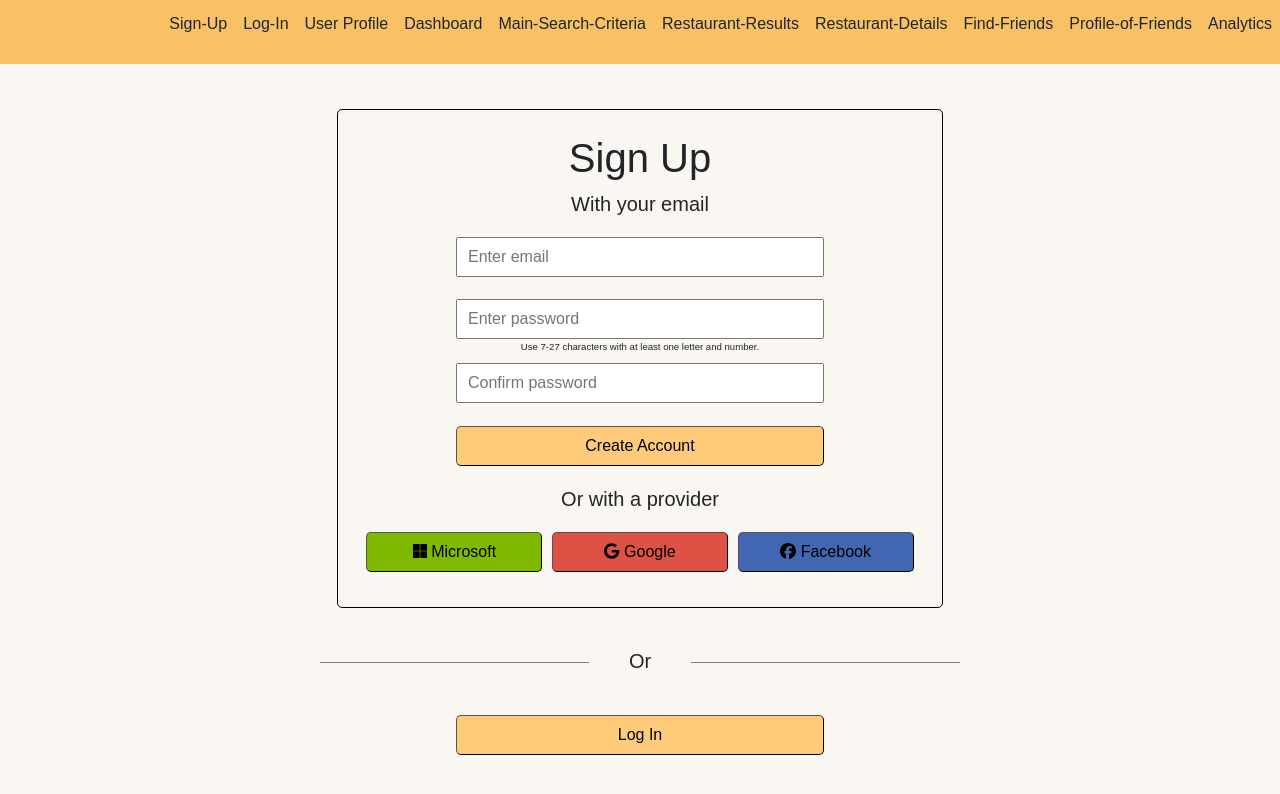
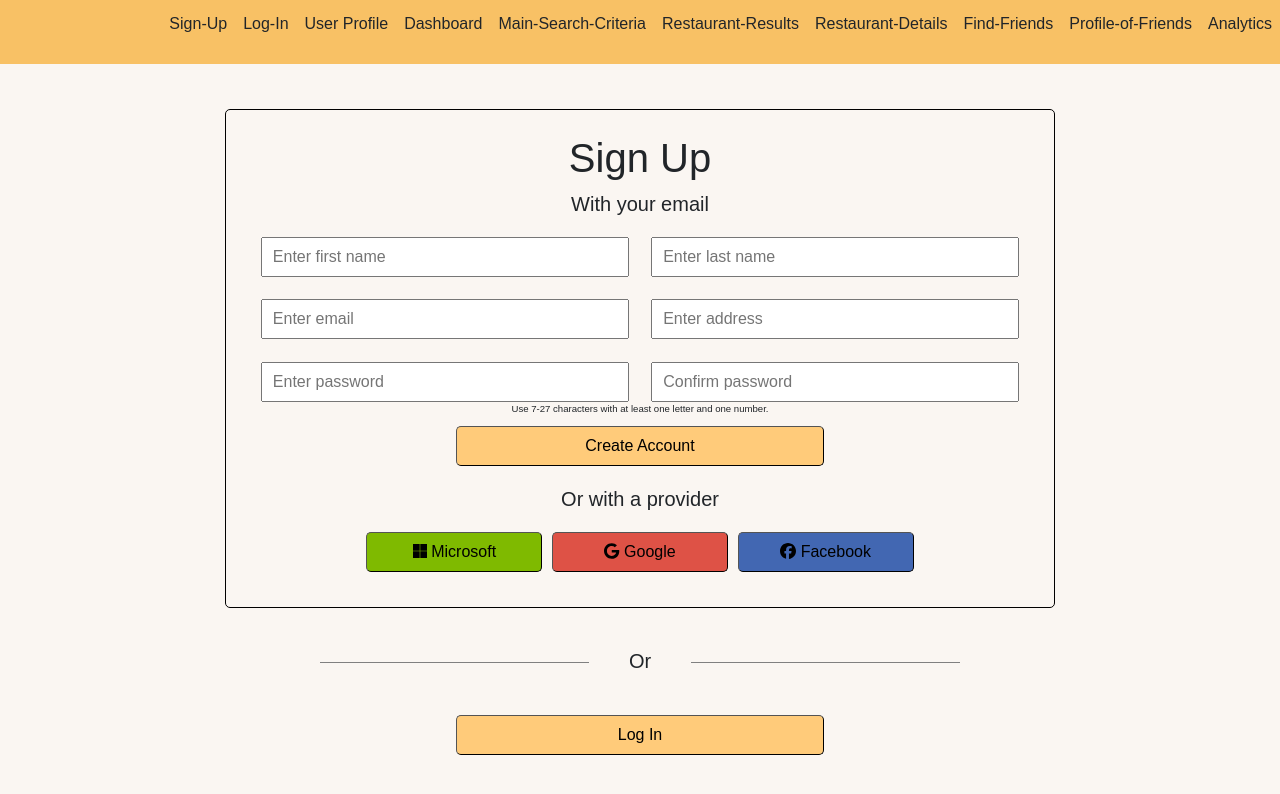
Before and after one commit to jinhohl2/Novus-J-Mate-Restaurant, a React (Create React App) app: page /sign-up in a window 1280 px wide. Shown: the top 794 px of the page. Built offline with nearby package versions, Linux system fonts and the light colour scheme; no server answers.

Commit message:
Change sign-up login formating

```diff
--- a/src/Front-End/pages/01_log_in.tsx
+++ b/src/Front-End/pages/01_log_in.tsx
@@ -92,7 +92,7 @@ function LogInView() {
                             <form onSubmit={tryLogIn}>
                                 <input type="text" name="email" onChange={handleInputChange}
                                     value={email} placeholder="Enter email" />
-                                <input type="text" name="password" onChange={handleInputChange}
+                                <input type="password" name="password" onChange={handleInputChange}
                                     value={password} placeholder="Enter password" />
                                 <input type="submit" value="Log In" id="log-in-submit" />
                             </form>
--- a/src/Front-End/pages/02_sign_up.tsx
+++ b/src/Front-End/pages/02_sign_up.tsx
@@ -9,30 +9,52 @@ import {
 } from '@fortawesome/free-brands-svg-icons';
 import { Link, useNavigate } from 'react-router-dom';
 
-import { AuthProvider, useAuth } from './AuthContext'
-import axios, {} from 'axios'
+import { AuthProvider, useAuth } from './AuthContext';
+import axios, { AxiosResponse, AxiosError } from 'axios';
 import { FirebaseError } from 'firebase/app';
 //const axios = require('axios');
 
 function SignUpView() {
     const [email, setEmail] = useState<string>("");
+    const [address, setAddress] = useState<string>("");
+    const [firstName, setFirstName] = useState<string>("");
+    const [lastName, setLastName] = useState<string>("");
     const [password, setPassword] = useState<string>("");
     const [confirmPassword, setConfirmPassword] = useState<string>("");
     const [error, setError] = useState<String>("");
     const [loading, setLoading] = useState<boolean>(false);
-    const { signUp } = useAuth()
-    const navigate = useNavigate()
+    const { signUp } = useAuth();
+    const navigate = useNavigate();
 
     function handleInputChange(event: React.ChangeEvent<HTMLInputElement>): void {
         const name = event.target.name;
         const value = event.target.value;
 
-        if (name === "email") {
-            setEmail(value);
-        } else if (name === "password") {
-            setPassword(value);
-        } else if (name === "confirm-password") {
-            setConfirmPassword(value);
+        switch (name) {
+            case "first-name": {
+                setFirstName(value);
+                break;
+            }
+            case "last-name": {
+                setLastName(value);
+                break;
+            }
+            case "email": {
+                setEmail(value);
+                break;
+            }
+            case "address": {
+                setAddress(value);
+                break;
+            }
+            case "password": {
+                setPassword(value);
+                break;
+            }
+            case "confirm-password": {
+                setConfirmPassword(value);
+                break;
+            }
         }
     }
 
@@ -50,23 +72,23 @@ function SignUpView() {
             "placesVisited" : [],
             "reviews" : []
         })
-        .then((res)=>{
-            setError("")
-            setLoading(true)
-            console.log("here")
+        .then((res: AxiosResponse)=>{
+            setError("");
+            setLoading(true);
+            console.log("here");
             console.log(res);
             signUp(email, password)
             .then(()=>{
                 navigate("/dashboard");
-                setLoading(false)
+                setLoading(false);
             })
-            .catch((err : FirebaseError)=>{
-                console.log(err)
+            .catch((err: FirebaseError)=>{
+                console.log(err);
                 return  setError("Failed to sign up");
             })
         })
-        .catch((err)=>{
-            var errMessage = JSON.parse(err.response.request.response).message
+        .catch((err: AxiosError)=>{
+            var errMessage = JSON.parse(err.response?.request.response).message
             return  setError(errMessage);
         })
     }
@@ -115,13 +137,25 @@ function SignUpView() {
                         <div id="default-sign-up">
                             <fieldset disabled={loading}>
                                 <form onSubmit={trySignUp}>
+                                    <div>
+                                        <input type="text" name="first-name" onChange={handleInputChange}
+                                            value={firstName} placeholder="Enter first name" />
+                                        <input type="text" name="last-name" onChange={handleInputChange}
+                                            value={lastName} placeholder="Enter last name" />
+                                    </div>
+                                    <div>
                                     <input type="text" name="email" onChange={handleInputChange}
                                         value={email} placeholder="Enter email" />
-                                    <input type="text" name="password" onChange={handleInputChange}
-                                        value={password} placeholder="Enter password" />
-                                    <h6>Use 7-27 characters with at least one letter and number.</h6>
-                                    <input type="text" name="confirm-password" onChange={handleInputChange}
-                                        value={confirmPassword} placeholder="Confirm password" />
+                                    <input type="text" name="address" onChange={handleInputChange}
+                                        value={address} placeholder="Enter address" />
+                                    </div>
+                                    <div id="password-row">
+                                        <input type="password" name="password" onChange={handleInputChange}
+                                            value={password} placeholder="Enter password" />
+                                        <input type="password" name="confirm-password" onChange={handleInputChange}
+                                            value={confirmPassword} placeholder="Confirm password" />
+                                    </div>
+                                    <h6>Use 7-27 characters with at least one letter and one number. </h6>
                                     <input type="submit" value="Create Account" id="sign-up-submit" />
                                 </form>
                             </fieldset>
--- a/src/Front-End/scss/App.scss
+++ b/src/Front-End/scss/App.scss
@@ -157,10 +157,6 @@ body {
                         min-width: 23em;
                     }
 
-                    input:nth-child(2) {
-                        margin-bottom: 0.1em;
-                    }
-
                     h6 {
                         font-size: 0.6em;
                     }
@@ -299,10 +295,6 @@ body {
                         min-width: 23em;
                     }
 
-                    input:nth-child(2) {
-                        margin-bottom: 0.1em;
-                    }
-
                     h6 {
                         font-size: 0.6em;
                         margin: 0;
@@ -317,6 +309,12 @@ body {
 
                     #sign-up-submit:hover {
                         filter: brightness(110%);
+                    }
+                }
+
+                #password-row {
+                    input {
+                        margin-bottom: 0.1em;
                     }
                 }
             }
```
